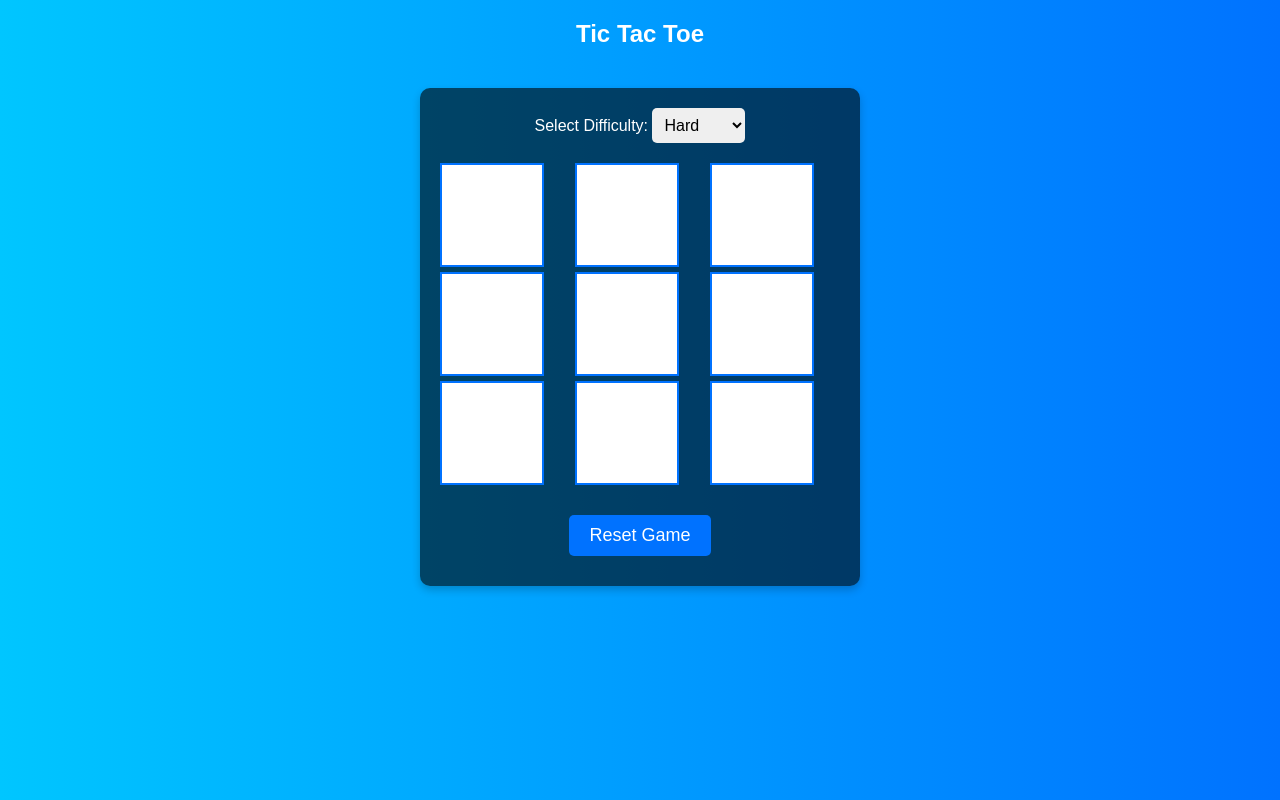
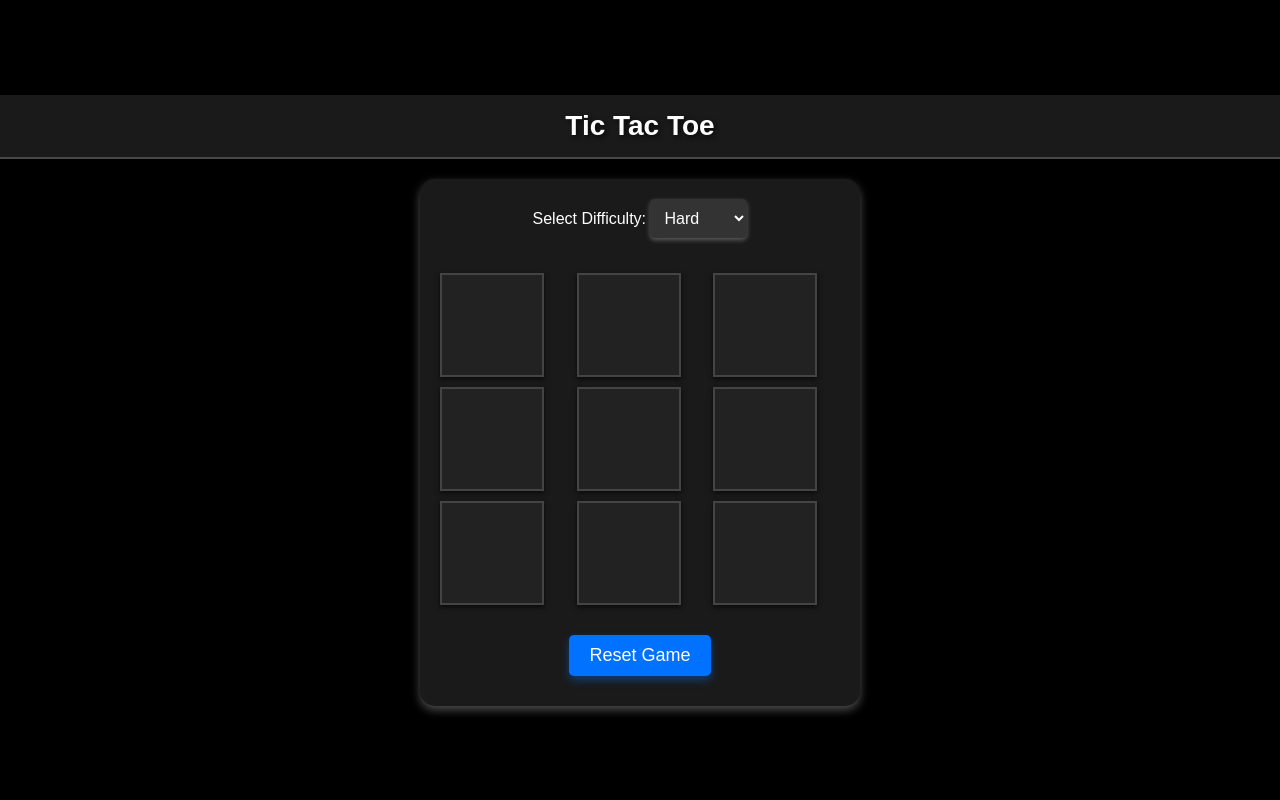
Before and after one commit to sharedRDM/tic-tac-toe, a Flask app: page / in a window 1280 px wide. Run offline with Flask 3, Linux system fonts and the light colour scheme.

Commit message:
css: update styling

```diff
--- a/templates/index.html
+++ b/templates/index.html
@@ -9,56 +9,81 @@
             font-family: 'Arial', sans-serif;
             margin: 0;
             padding: 0;
-            background: linear-gradient(to right, #00c6ff, #0072ff);
+            background-color: #000; /* Black background */
             color: #fff;
             text-align: center;
+            display: flex;
+            flex-direction: column; /* Stack header and game container vertically */
+            justify-content: center; /* Vertically center everything */
+            align-items: center; /* Horizontally center everything */
+            height: 100vh; /* Full height of the viewport */
+            overflow: hidden; /* Prevent any scrollbars */
         }
+
         header {
+            width: 100%;
+            font-size: 28px;
+            font-weight: bold;
+            color: #fff;
+            text-shadow: 2px 2px 5px rgba(0, 0, 0, 0.7);
+            background: rgba(255, 255, 255, 0.1); /* Semi-transparent black */
+            border-bottom: 2px solid rgba(255, 255, 255, 0.2); /* Subtle bottom border */
+            padding: 15px 0;
+            margin-bottom: 20px; /* Spacing below the header */
+            box-shadow: 0 2px 5px rgba(0, 0, 0, 0.3); /* Subtle shadow under the header */
+        }
+
+        #game-container {
+            width: 100%; /* Take up full width of parent */
+            max-width: 400px; /* Limit maximum size */
             padding: 20px;
-            font-size: 24px;
-            font-weight: bold;
+            background-color: rgba(255, 255, 255, 0.1); /* Semi-transparent box */
+            border-radius: 15px;
+            box-shadow: 0 4px 10px rgba(255, 255, 255, 0.3);
+            text-align: center;
         }
-        #game-container {
-            margin: 20px auto;
-            max-width: 400px;
-            padding: 20px;
-            background-color: rgba(0, 0, 0, 0.6);
-            border-radius: 10px;
-            box-shadow: 0 4px 8px rgba(0, 0, 0, 0.2);
-        }
+
         #board {
             display: grid;
             grid-template-columns: repeat(3, 1fr);
-            gap: 5px;
+            gap: 10px; /* Increase spacing between cells */
             margin: 20px 0;
         }
         .cell {
             width: 100px;
             height: 100px;
-            font-size: 32px;
-            color: #333;
-            background-color: #fff;
-            border: 2px solid #0072ff;
+            font-size: 36px; /* Bigger font for clarity */
+            color: #fff;
+            background-color: #222; /* Dark cells */
+            border: 2px solid #444;
             display: flex;
             align-items: center;
             justify-content: center;
             cursor: pointer;
             transition: all 0.3s ease;
+            box-shadow: 0 2px 5px rgba(0, 0, 0, 0.7); /* Subtle shadow for depth */
         }
         .cell:hover {
-            background-color: #0072ff;
-            color: #fff;
+            background-color: #444;
         }
         .cell.taken {
             pointer-events: none;
-            background-color: #ddd;
+            background-color: #555;
+            color: #888;
         }
         select {
-            padding: 8px;
+            padding: 10px;
             border-radius: 5px;
             border: none;
             font-size: 16px;
+            background-color: #333;
+            color: #fff;
             outline: none;
+            margin-bottom: 15px;
+            box-shadow: 0 2px 5px rgba(255, 255, 255, 0.3);
+        }
+        select:hover {
+            background-color: #444;
         }
         p, button {
             font-size: 18px;
@@ -72,14 +97,18 @@
             border-radius: 5px;
             cursor: pointer;
             transition: all 0.3s ease;
+            box-shadow: 0 4px 8px rgba(0, 114, 255, 0.4);
         }
         button:hover {
             background-color: #005bb5;
+            box-shadow: 0 4px 12px rgba(0, 91, 181, 0.7);
         }
         #winner {
             font-weight: bold;
-            font-size: 20px;
-            color: #ffd700;
+            font-size: 24px;
+            color: #ffd700; /* Gold color for the winner text */
+            margin-top: 15px;
+            text-shadow: 1px 1px 3px rgba(255, 255, 255, 0.5);
         }
     </style>
 </head>
```
